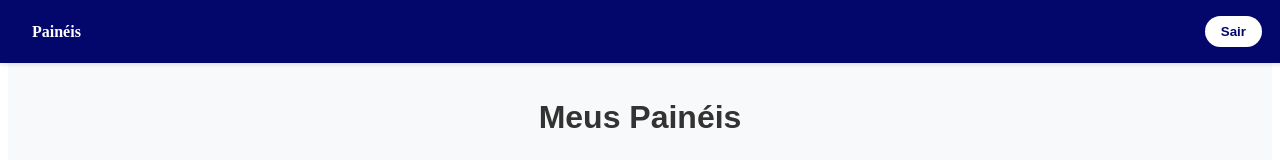
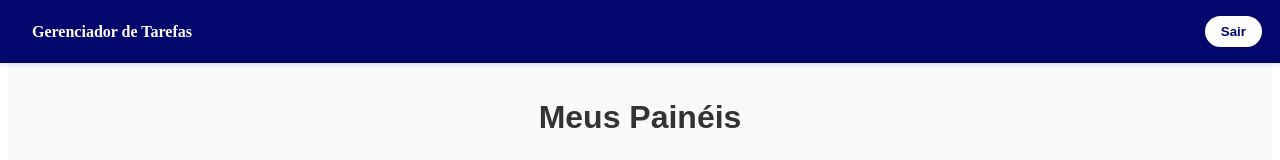
Before and after one commit to lucasbbuhler/CCC_LabEngSoft_LucasBuhler_clone_trello, a React (Vite) app in the folder frontend/: page / in a window 1280 px wide. Shown: the top 160 px of the page. Built offline with nearby package versions, Linux system fonts and the light colour scheme; no server answers; sample sign-in values are in the browser's storage.

Commit message:
Navbar Fix

```diff
--- a/frontend/src/components/Navbar.jsx
+++ b/frontend/src/components/Navbar.jsx
@@ -33,7 +33,7 @@ export default function Navbar() {
       }}
     >
       <div style={{ marginRight: "auto", fontWeight: "bold" }}>
-        {usuario?.email || "Painéis"}
+        {usuario?.email || "Gerenciador de Tarefas"}
       </div>
 
       {location.pathname !== "/" && (
--- a/frontend/src/pages/ResetarSenha.jsx
+++ b/frontend/src/pages/ResetarSenha.jsx
@@ -1,6 +1,6 @@
 import { useState } from "react";
 import { useParams, useNavigate } from "react-router-dom";
-import Botao from "../components/Botao"; // ajuste se necessário
+import Botao from "../components/Botao";
 
 export default function ResetarSenha() {
   const { token } = useParams();
```
